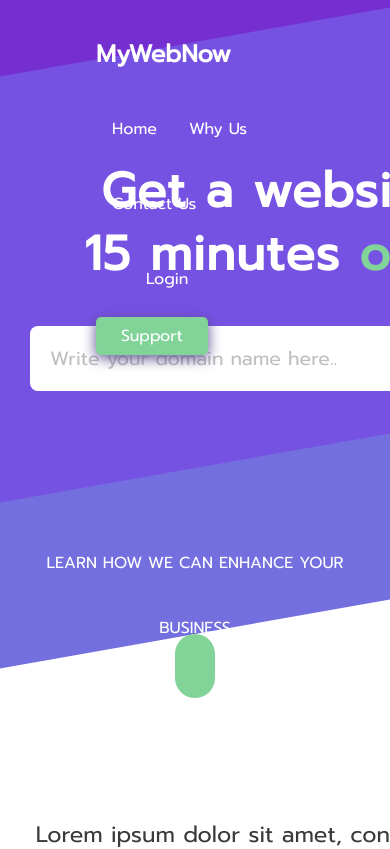
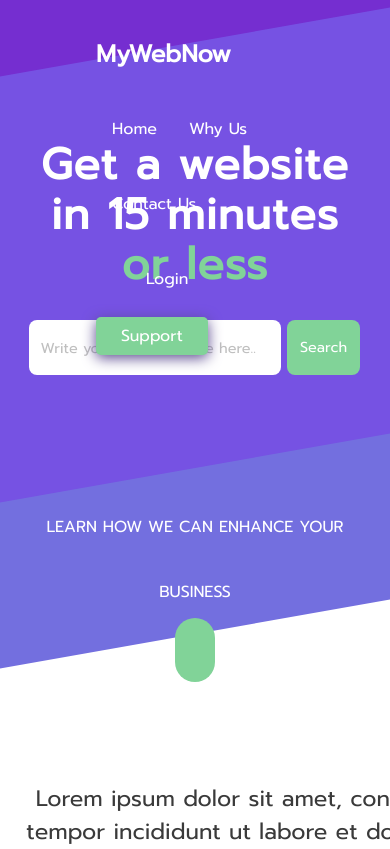
Before and after one commit to gg-1414/mini-project, a React (Create React App) app: page / in a window 390 px wide. Shown: the top 849 px of the page. Built offline with nearby package versions, Linux system fonts and the light colour scheme; the HTML template or start-up script is replaced by a standard one.

Commit message:
header is responsive

```diff
--- a/src/stylesheets/Home.scss
+++ b/src/stylesheets/Home.scss
@@ -71,7 +71,7 @@
         font-size: 1.2em;
         font-weight: 100;
         padding: 0;
-        float: right;
+        margin-left: 5px;
       }
     }
   }
@@ -344,8 +344,9 @@
   }
 }
 
-@media screen and (max-width: 645px) {
+@media screen and (max-width: 660px) {
   .main {
+    header { width: 100%; }
     .main__services {
       .main__services-cards-container {
         .main__services-card {
@@ -361,6 +362,23 @@
             }
           }
         }
+      }
+    }
+  }
+}
+
+@media screen and (max-width: 600px) {
+  .main header > h1,
+  .main header > div {
+    width: 90%;
+  }
+
+  .main {
+    header {
+      h1 { line-height: 50px; padding: 0; }
+
+      .main__search {
+        input, button { font-size: 1em; }
       }
     }
   }
@@ -395,6 +413,36 @@
   }
 }
 
+@media screen and (max-width: 465px) {
+  .main {
+    header {
+      h1 { font-size: 2.9em; }
+      .main__search {
+        input, button {
+          font-size: 0.9em;
+          padding: 12px;
+        }
+      }
+    }
+  }
+}
+
+@media screen and (max-width: 445px) {
+  .main {
+    header, div, section { padding: 20px 10px; }
+    header {
+      h1 {
+        font-size: 2.7em;
+      }
+
+      .main__search {
+        height: 55px;
+        line-height: 55px;
+      }
+    }
+  }
+}
+
 @media screen and (max-width: 406px) {
   .main > header,
   .main > div,
```
